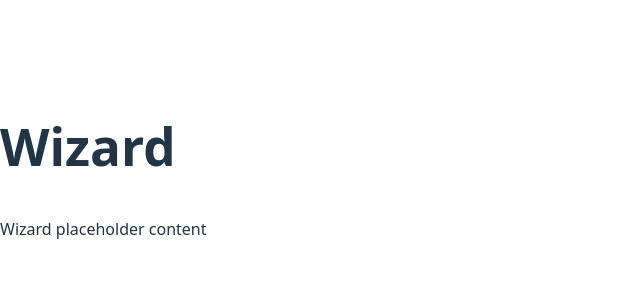
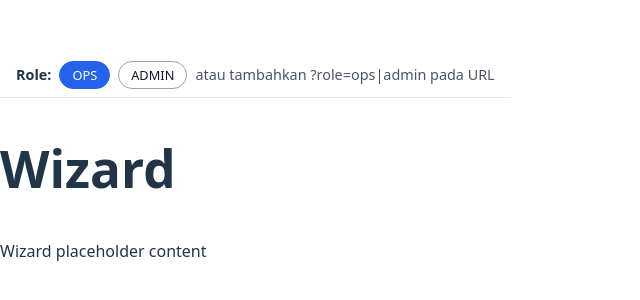
Before and after one commit to misterJS/frontend-assignment, a React app: page /wizard in a window 1280 px wide. Shown: the part 234-534 px from the top of the page, without its empty margins (0-640 px from the left). Built offline with nearby package versions, Linux system fonts and the light colour scheme; the HTML template or start-up script is replaced by a standard one.

Commit message:
feat(role): add role from query param and context

```diff
--- a/src/App.tsx
+++ b/src/App.tsx
@@ -1,14 +1,84 @@
+import { type CSSProperties } from 'react'
 import { Navigate, Route, Routes } from 'react-router-dom'
 import EmployeesPage from './pages/employees'
 import WizardPage from './pages/wizard'
+import { RoleProvider } from './lib/role-context'
+import { useRole } from './lib/useRole'
+import type { Role } from './lib/role'
+
+const headerStyle: CSSProperties = {
+  display: 'flex',
+  alignItems: 'center',
+  gap: '0.5rem',
+  padding: '0.5rem 1rem',
+  borderBottom: '1px solid #e2e8f0',
+  marginBottom: '1rem',
+  fontSize: '0.9rem',
+}
+
+const buttonBaseStyle: CSSProperties = {
+  padding: '0.25rem 0.75rem',
+  borderRadius: '999px',
+  border: '1px solid #94a3b8',
+  background: 'transparent',
+  fontSize: '0.8rem',
+  textTransform: 'uppercase',
+  cursor: 'pointer',
+}
+
+const getButtonStyle = (active: boolean): CSSProperties => ({
+  ...buttonBaseStyle,
+  backgroundColor: active ? '#2563eb' : 'transparent',
+  color: active ? '#fff' : '#0f172a',
+  borderColor: active ? '#2563eb' : '#94a3b8',
+})
+
+const roleLabels: Record<Role, string> = {
+  ops: 'Ops',
+  admin: 'Admin',
+}
+
+const RoleToggle = () => {
+  const { role, setRole } = useRole()
+  const roles: Role[] = ['ops', 'admin']
+
+  return (
+    <header style={headerStyle}>
+      <strong>Role:</strong>
+      {roles.map((item) => (
+        <button
+          key={item}
+          type="button"
+          onClick={() => setRole(item)}
+          style={getButtonStyle(role === item)}
+          aria-pressed={role === item}
+        >
+          {roleLabels[item]}
+        </button>
+      ))}
+      <span style={{ marginLeft: 'auto', color: '#475569' }}>
+        atau tambahkan ?role=ops|admin pada URL
+      </span>
+    </header>
+  )
+}
+
+const AppRoutes = () => (
+  <Routes>
+    <Route path="/" element={<Navigate to="/wizard" replace />} />
+    <Route path="/wizard" element={<WizardPage />} />
+    <Route path="/employees" element={<EmployeesPage />} />
+  </Routes>
+)
 
 const App = () => {
   return (
-    <Routes>
-      <Route path="/" element={<Navigate to="/wizard" replace />} />
-      <Route path="/wizard" element={<WizardPage />} />
-      <Route path="/employees" element={<EmployeesPage />} />
-    </Routes>
+    <RoleProvider>
+      <div style={{ maxWidth: 960, margin: '0 auto' }}>
+        <RoleToggle />
+        <AppRoutes />
+      </div>
+    </RoleProvider>
   )
 }
 
--- /dev/null
+++ b/src/lib/role-context-store.ts
@@ -0,0 +1,11 @@
+import { createContext } from 'react'
+import type { Role } from './role'
+
+export interface RoleContextValue {
+  role: Role
+  setRole: (role: Role) => void
+}
+
+export const RoleContext = createContext<RoleContextValue | undefined>(
+  undefined,
+)
--- /dev/null
+++ b/src/lib/role-context.tsx
@@ -0,0 +1,33 @@
+import { useCallback, useMemo, type ReactNode } from 'react'
+import { useSearchParams } from 'react-router-dom'
+import { getRoleFromUrl, type Role } from './role'
+import { RoleContext } from './role-context-store'
+
+export const RoleProvider = ({ children }: { children: ReactNode }) => {
+  const [searchParams, setSearchParams] = useSearchParams()
+  const query = searchParams.toString()
+
+  const role = useMemo(
+    () => getRoleFromUrl(query ? `?${query}` : ''),
+    [query],
+  )
+
+  const setRole = useCallback(
+    (nextRole: Role) => {
+      const nextParams = new URLSearchParams(searchParams)
+
+      if (nextRole === 'ops') {
+        nextParams.delete('role')
+      } else {
+        nextParams.set('role', nextRole)
+      }
+
+      setSearchParams(nextParams, { replace: true })
+    },
+    [searchParams, setSearchParams],
+  )
+
+  const value = useMemo(() => ({ role, setRole }), [role, setRole])
+
+  return <RoleContext.Provider value={value}>{children}</RoleContext.Provider>
+}
--- /dev/null
+++ b/src/lib/role.ts
@@ -0,0 +1,15 @@
+export type Role = 'admin' | 'ops'
+
+export const getRoleFromUrl = (search?: string): Role => {
+  const query =
+    typeof search === 'string'
+      ? search
+      : typeof window !== 'undefined'
+        ? window.location.search
+        : ''
+
+  const params = new URLSearchParams(query ?? '')
+  const roleParam = params.get('role')?.toLowerCase()
+
+  return roleParam === 'admin' ? 'admin' : 'ops'
+}
--- /dev/null
+++ b/src/lib/useRole.ts
@@ -0,0 +1,11 @@
+import { useContext } from 'react'
+import { RoleContext } from './role-context-store'
+
+export const useRole = () => {
+  const context = useContext(RoleContext)
+  if (!context) {
+    throw new Error('useRole must be used within RoleProvider')
+  }
+
+  return context
+}
```
